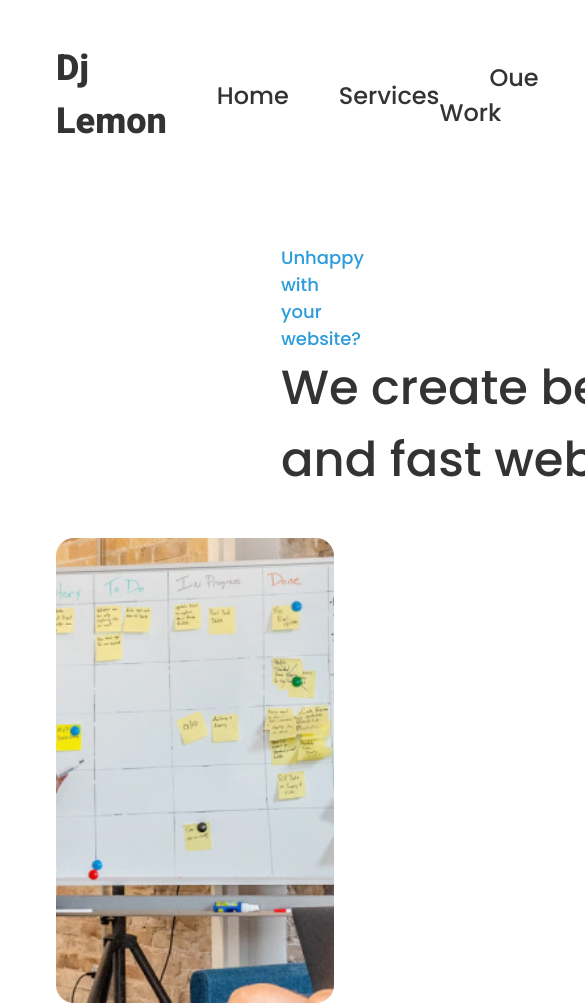
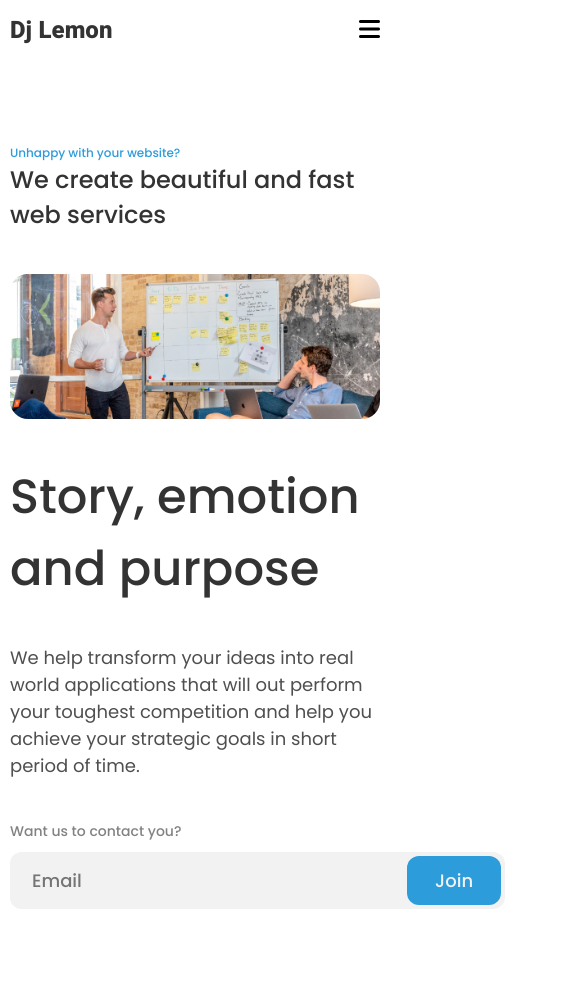
Before and after one commit to GIGAKUL/Dj-Lemon, a plain HTML site: page index.html in a window 390 px wide. Shown: the top 1006 px of the page, 585 px wide, since content can reach past the window. After the commit the page ends 909 px from the top, so only its background shows below. Drawn offline with Linux system fonts and the light colour scheme.

Commit message:
adding responsive on header

```diff
--- a/index.html
+++ b/index.html
@@ -4,6 +4,7 @@
     <meta charset="UTF-8" />
     <meta name="viewport" content="width=device-width, initial-scale=1.0" />
     <title>Dj Lemon</title>
+    <link rel="stylesheet" href="https://cdnjs.cloudflare.com/ajax/libs/font-awesome/6.4.0/css/all.min.css">
     <link rel="stylesheet" href="style.css" />
     <link rel="stylesheet" href="resposive.css" />
   </head>
@@ -11,7 +12,7 @@
     <header>
       <nav>
         <div class="logo"><strong>Dj Lemon</strong></div>
-        <div class="menu">
+        <div class="menu hide">
           <ul>
             <li><a href="#">Home</a></li>
             <li><a href="#">Services</a></li>
@@ -19,6 +20,9 @@
             <li><a href="#">Clients</a></li>
             <li><a href="#">Contact</a></li>
           </ul>
+        </div>
+        <div class="hide-main">
+            <i class="fa-solid fa-bars"></i>
         </div>
       </nav>
       <section class="banner">
--- a/resposive.css
+++ b/resposive.css
@@ -1,3 +1,43 @@
-@media screen and (max-width:576px)  {
+/* mobile */
 
+@media screen and (max-width: 576px) {
+    .hide{
+        display: none;
+    }
+
+    .unhappy {
+    margin-left: 0;
+  }
+  .unhappy h3 {
+    font-size: 12px;
+  }
+  .unhappy p {
+    width: auto;
+    font-size: 24px;
+  }
+  .emotion {
+    margin-left: 0;
+  }
+  .banner-image {
+    height: 145px;
+    width: 100%;
+  }
+  header {
+    padding: 13px 10px 0 10px;
+  }
+  .logo strong {
+    font-size: 24px;
 }
+.menu li a {
+      font-size: 14px;
+      margin-left: 10px;
+
+
+  }
+  .hide-main{
+    display: block;
+  }
+  .hide-main i{
+     font-size: 24px;
+  }
+}
--- a/style.css
+++ b/style.css
@@ -1,6 +1,8 @@
 @import url("https://fonts.googleapis.com/css2?family=Heebo:wght@300;400;500;600;700;800;900&family=Poppins:wght@200;400;500;600;700;800;900&display=swap");
 /* shared styles */
-
+.hide-main{
+    display: none;
+}
 * {
   margin: 0;
   padding: 0;
```
